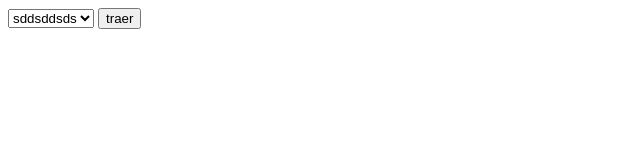
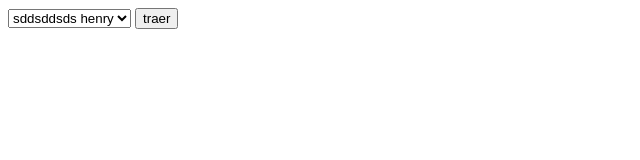
Before and after one commit to nitroni/appajax, a plain HTML site: page index.html in a window 1280 px wide. Shown: the whole page, without its empty margins (0-640 px from the left). Drawn offline with Linux system fonts and the light colour scheme.

Commit message:
sdsds
dsdsdssd

```diff
--- a/index.html
+++ b/index.html
@@ -102,7 +102,7 @@ $.ajax({ // ajax call starts
 </head>
 <body>
 <div id="result"></div>
-<select id="idubi" name="idubi"><option value="1">sddsddsds </option></select>
+<select id="idubi" name="idubi"><option value="1">sddsddsds henry</option></select>
 <input type="submit" value="traer" onclick="ValidarLoginn();"/>
 </body>
 </html>
```
